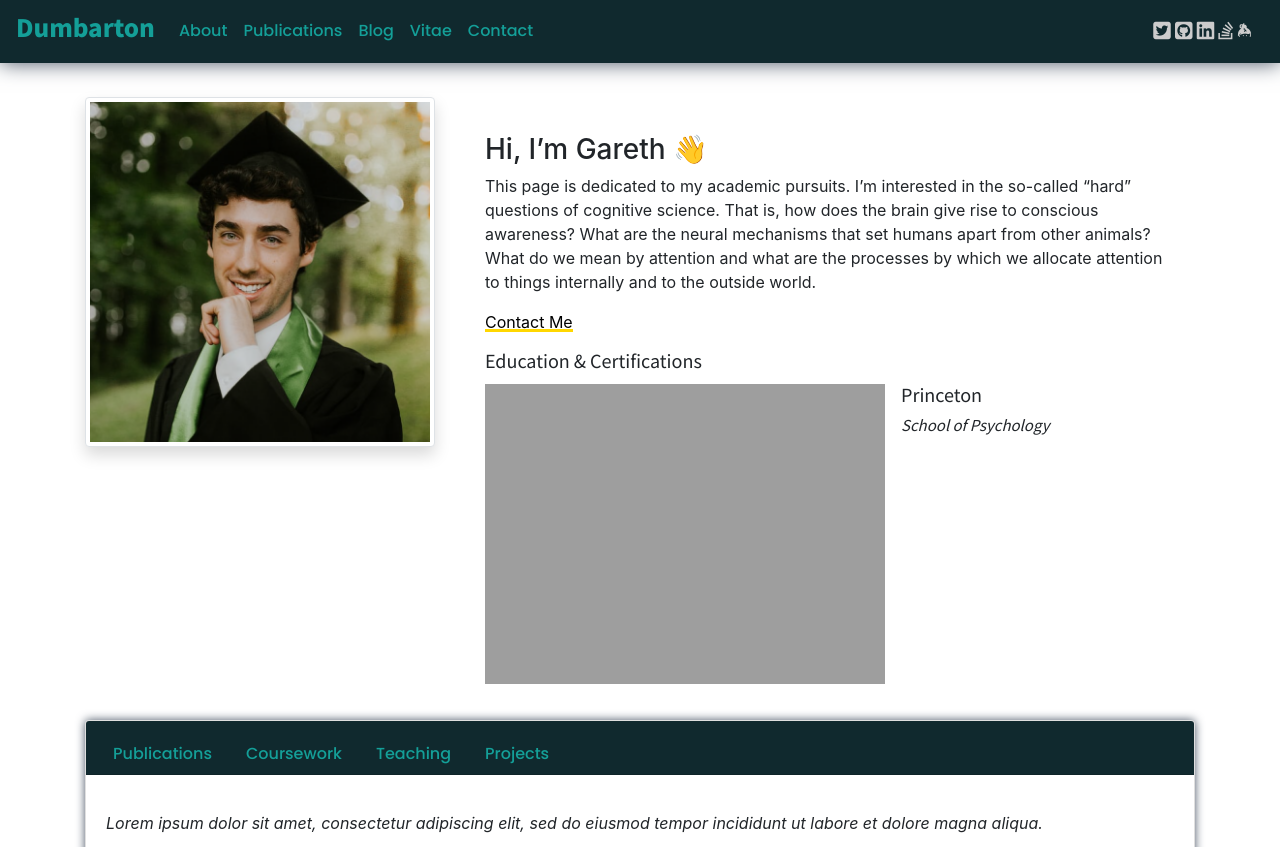
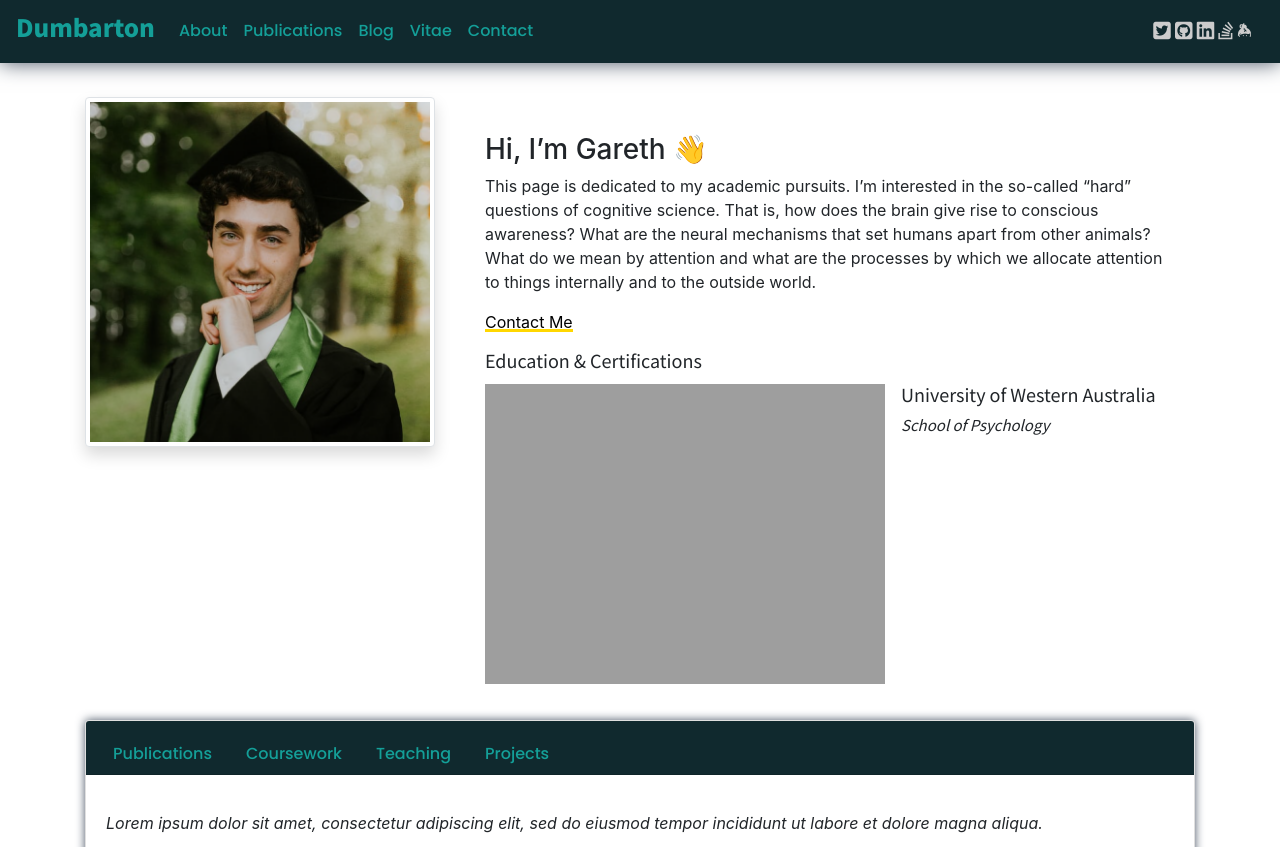
Before and after one commit to stackbit-projects/oval-triceratops-09121, a Jekyll site: the page built from index.md, in a window 1280 px wide, cut to the strip 0-847 px from the top of the page. Built offline with Jekyll 4.4.1, drawn with Linux system fonts in a browser that asks for light colours; nearby versions of some CDN libraries; comment, search, counter and statistics services are not loaded; our own code applies the rules of GitHub Pages for plain Markdown files.

Commit message:
education.yml: updated School in items

```diff
--- a/_data/education.yml
+++ b/_data/education.yml
@@ -1,4 +1,4 @@
-- School: Princeton
+- School: University of Western Australia
   Degree: null
   Program: School of Psychology
   Start Date: null
```
